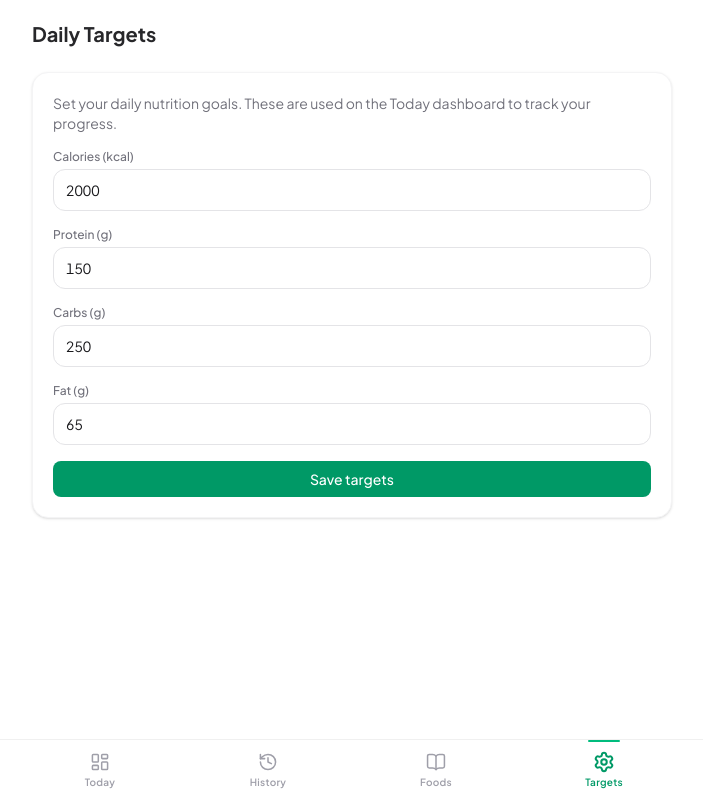
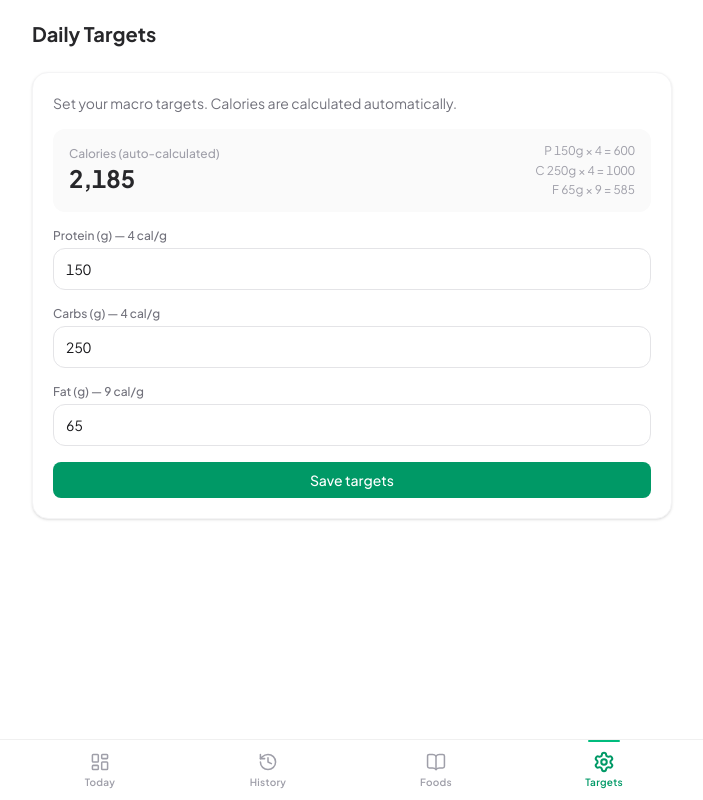
Before and after one commit to reallytall92/Claude, a Next.js app in the folder nutrition tracker/: page /settings in a window 1280 px wide. Shown: the whole page, without its empty margins (288-991 px from the left). Built offline with nearby package versions, Linux system fonts and the light colour scheme; no server answers; the database is empty.

Commit message:
Auto-calculate calorie target from macros
Calories = protein×4 + carbs×4 + fat×9. The calorie field is now
a read-only computed display with a breakdown shown alongside.

```diff
--- a/nutrition tracker/app/settings/page.tsx
+++ b/nutrition tracker/app/settings/page.tsx
@@ -11,12 +11,18 @@ interface Goals {
   fat_goal: string;
 }
 
-const FIELDS = [
-  { key: "calorie_goal" as const, label: "Calories", unit: "kcal" },
-  { key: "protein_goal" as const, label: "Protein", unit: "g" },
-  { key: "carbs_goal" as const, label: "Carbs", unit: "g" },
-  { key: "fat_goal" as const, label: "Fat", unit: "g" },
+const MACRO_FIELDS = [
+  { key: "protein_goal" as const, label: "Protein", unit: "g", calPerGram: 4 },
+  { key: "carbs_goal" as const, label: "Carbs", unit: "g", calPerGram: 4 },
+  { key: "fat_goal" as const, label: "Fat", unit: "g", calPerGram: 9 },
 ];
+
+function calcCalories(goals: Goals): number {
+  const p = Number(goals.protein_goal) || 0;
+  const c = Number(goals.carbs_goal) || 0;
+  const f = Number(goals.fat_goal) || 0;
+  return p * 4 + c * 4 + f * 9;
+}
 
 export default function SettingsPage() {
   const [goals, setGoals] = useState<Goals | null>(null);
@@ -28,6 +34,13 @@ export default function SettingsPage() {
       .then((r) => r.json())
       .then(setGoals);
   }, []);
+
+  function updateMacro(key: string, value: string) {
+    if (!goals) return;
+    const updated = { ...goals, [key]: value };
+    updated.calorie_goal = String(calcCalories(updated));
+    setGoals(updated);
+  }
 
   async function handleSave(e: React.FormEvent) {
     e.preventDefault();
@@ -52,6 +65,8 @@ export default function SettingsPage() {
     );
   }
 
+  const calories = calcCalories(goals);
+
   return (
     <div className="space-y-6">
       <h1 className="text-xl font-bold text-zinc-800">Daily Targets</h1>
@@ -64,13 +79,27 @@ export default function SettingsPage() {
         transition={{ duration: 0.3, ease: [0.22, 1, 0.36, 1] }}
       >
         <p className="text-sm text-zinc-500">
-          Set your daily nutrition goals. These are used on the Today dashboard to track your progress.
+          Set your macro targets. Calories are calculated automatically.
         </p>
 
-        {FIELDS.map(({ key, label, unit }) => (
+        {/* Calorie display — computed */}
+        <div className="bg-zinc-50 rounded-xl px-4 py-3 flex items-center justify-between">
+          <div>
+            <div className="text-xs font-medium text-zinc-400">Calories (auto-calculated)</div>
+            <div className="text-2xl font-bold text-zinc-800">{calories.toLocaleString()}</div>
+          </div>
+          <div className="text-xs text-zinc-400 text-right leading-relaxed">
+            P {Number(goals.protein_goal) || 0}g × 4 = {(Number(goals.protein_goal) || 0) * 4}<br />
+            C {Number(goals.carbs_goal) || 0}g × 4 = {(Number(goals.carbs_goal) || 0) * 4}<br />
+            F {Number(goals.fat_goal) || 0}g × 9 = {(Number(goals.fat_goal) || 0) * 9}
+          </div>
+        </div>
+
+        {/* Macro inputs */}
+        {MACRO_FIELDS.map(({ key, label, unit, calPerGram }) => (
           <div key={key}>
             <label className="block text-xs font-medium text-zinc-500 mb-1">
-              {label} ({unit})
+              {label} ({unit}) — {calPerGram} cal/g
             </label>
             <input
               type="number"
@@ -79,7 +108,7 @@ export default function SettingsPage() {
               className="w-full border border-zinc-200 rounded-xl px-3 py-2.5 text-sm focus:outline-none focus:ring-2 focus:ring-emerald-500 transition-shadow"
               value={goals[key]}
               onFocus={(e) => e.target.select()}
-              onChange={(e) => setGoals({ ...goals, [key]: e.target.value })}
+              onChange={(e) => updateMacro(key, e.target.value)}
               required
             />
           </div>
```
